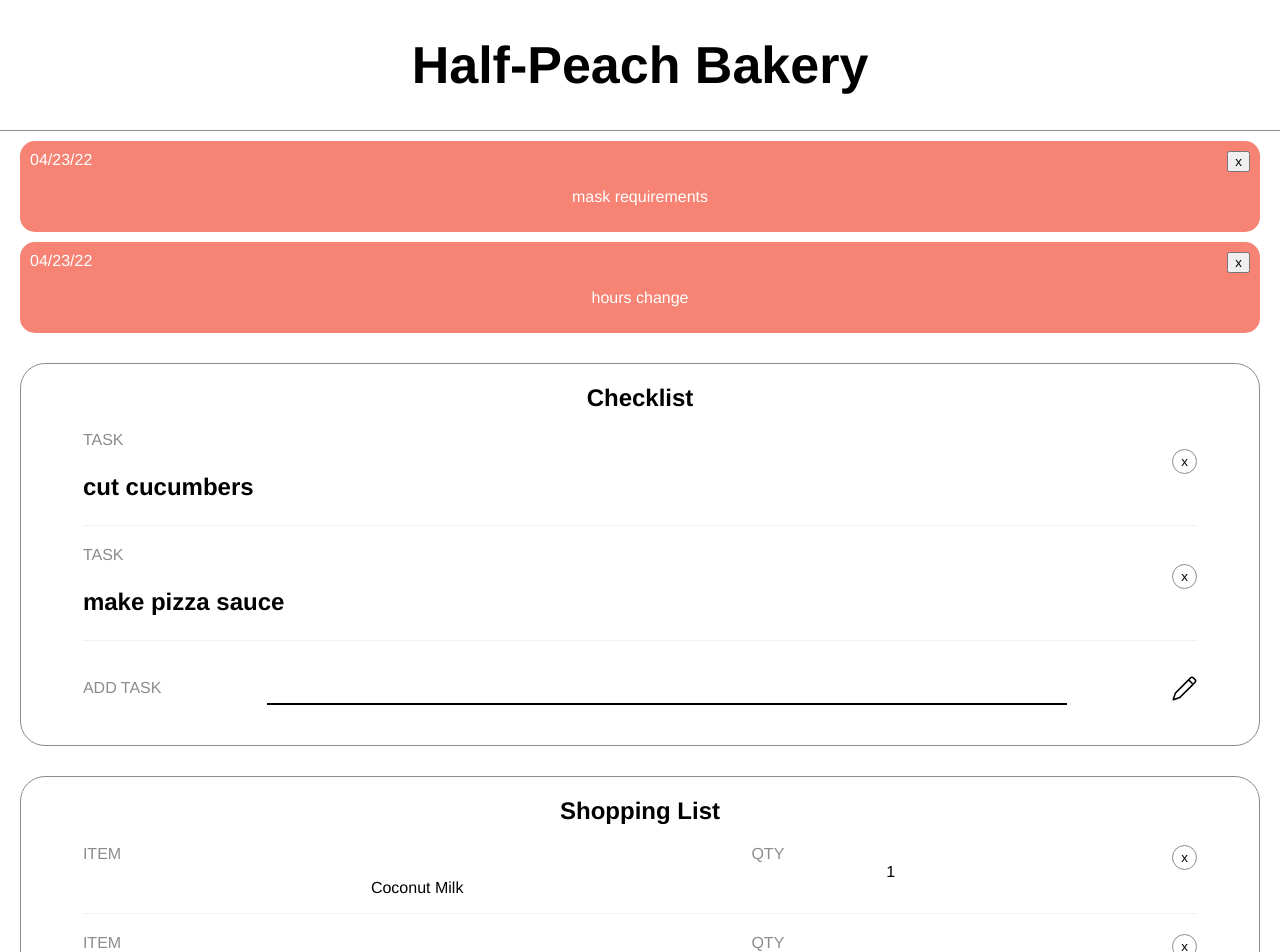
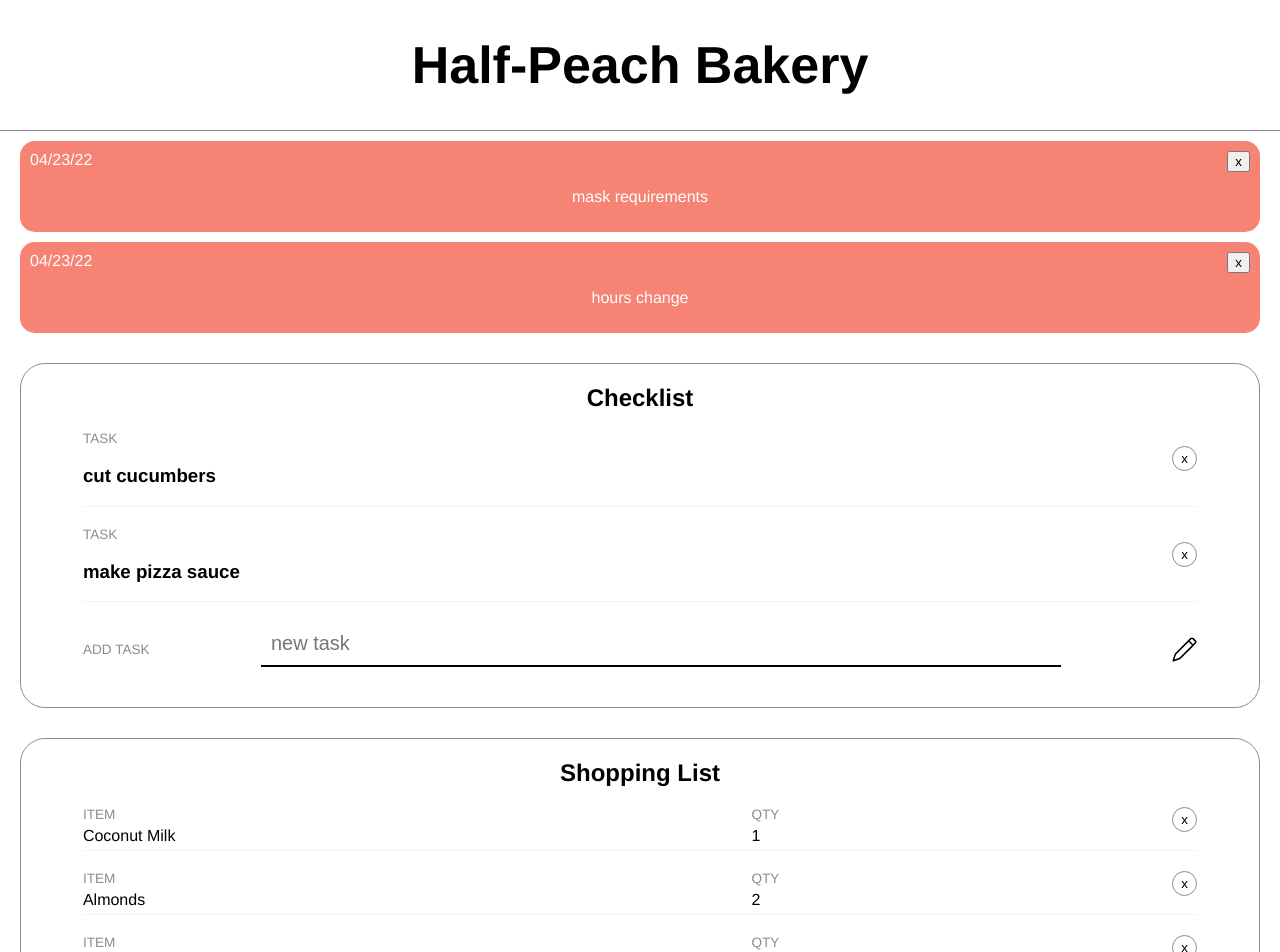
Before and after one commit to tinaxgao/planner, a React (Create React App) app: page / in a window 1280 px wide. Shown: the top 952 px of the page. Built offline with nearby package versions, Linux system fonts and the light colour scheme.

Commit message:
styling updates

```diff
--- a/src/App.css
+++ b/src/App.css
@@ -28,14 +28,17 @@ div {
   color: #8c8c8c;
   text-transform: uppercase;
   text-align: left;
+  font-weight: 400;
+  font-size: .85rem;
 }
 
 /* shared form stuff ---- */
-label {
+.formLabel {
   color: #8c8c8c;
   text-transform: uppercase;
   display: flex;
   align-items: center;
+  font-size: .85rem;
 }
 
 form {
@@ -52,7 +55,7 @@ input {
   border-bottom: 2px solid black;
   padding: 10px;
   margin-bottom: 10px;
-  font-size: 1.2em;
+  font-size: 1.25rem;
 }
 
 input[type=text]:focus {
--- a/src/components/checklist/AddChecklistTask.js
+++ b/src/components/checklist/AddChecklistTask.js
@@ -16,8 +16,8 @@ const AddChecklistTask = () => {
   return (
     <div>
       <form onSubmit={handleSubmit}>
-        <label htmlFor="newTask">Add task</label>
-        <input type="text" id="newTask" />
+        <label htmlFor="newTask" className="formLabel">Add task</label>
+        <input type="text" id="newTask" placeholder="new task"/>
         <button id="btn-formsubmit" type="submit"></button>
       </form>
     </div>
--- a/src/components/checklist/Checklist.css
+++ b/src/components/checklist/Checklist.css
@@ -6,14 +6,11 @@
   display: flex;
   flex-wrap: wrap;
   justify-content: space-between;
-    /* border: 2px solid green; */
 }
 
-.task p{
-    font-size: 1.5rem;
-    font-weight: bold;
-    /* border: 2px red solid; */
+.task h3 {
   max-width: 90%;
+  text-align: left;
 }
 
 /* task completed button */
--- a/src/components/checklist/Checklist.js
+++ b/src/components/checklist/Checklist.js
@@ -10,8 +10,8 @@ const Checklist = () => {
   const tasks = useSelector((state) => state.checklist);
   const task = tasks.checklist.map((a) => (
     <div key={a.id} className="task">
-      <div className="toplabel">Task</div>
-      <p>{a.content}</p>
+      <label className="toplabel">Task</label>
+      <h3>{a.content}</h3>
       <button onClick={() => dispatch(removeTask(a))}>x</button>
     </div>
   ));
--- a/src/components/shoppinglist/ShoppingList.css
+++ b/src/components/shoppinglist/ShoppingList.css
@@ -7,6 +7,11 @@
     display: flex;
     flex-wrap: wrap;
     justify-content: space-between;
+}
+
+.items div {
+    text-align: left;
+    padding-bottom: 5px;
 }
 
 .items button {
--- a/src/components/shoppinglist/ShoppingList.js
+++ b/src/components/shoppinglist/ShoppingList.js
@@ -12,8 +12,7 @@ const Checklist = () => {
     <div key={a.id} className="items">
       <div id="col1">
         <div className="toplabel">Item</div>
-        <p>{a.content}</p>
-        {/* do I really need this wrapped in p? */}
+        {a.content}
       </div>
       <div id="col2">
         <div className="toplabel">Qty</div>
```
Also changed, not shown: src/index.css (+10 -3 lines). Lines whose indentation alone changed are shown as unchanged.
